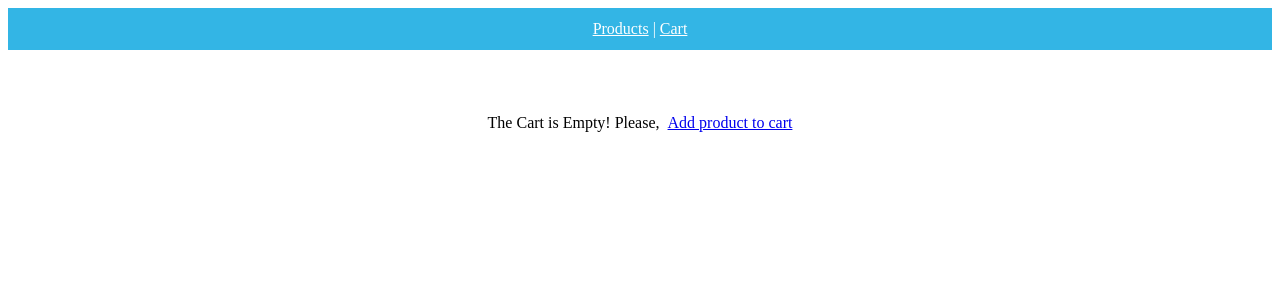
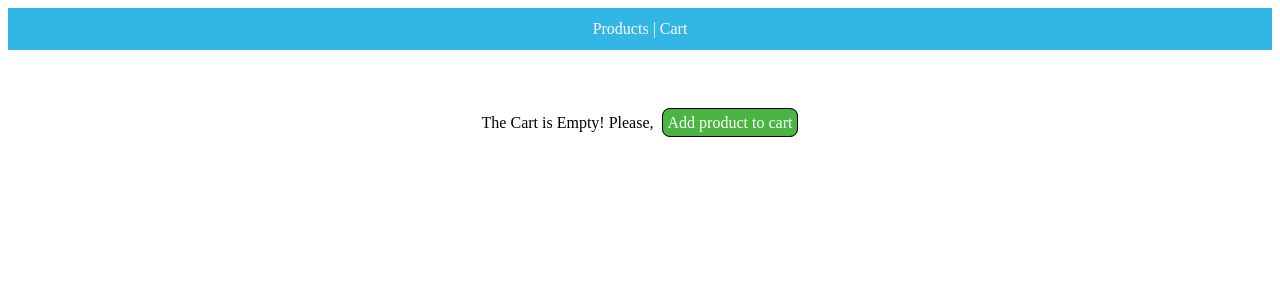
Before and after one commit to oumao/angstore, an Angular app: page /cart in a window 1280 px wide. Shown: the top 300 px of the page. Built offline with nearby package versions, Linux system fonts and the light colour scheme.

Commit message:
Global styles for entire app

```diff
--- a/src/styles.css
+++ b/src/styles.css
@@ -1 +1,44 @@
-/* You can add global styles to this file, and also import other style files */
+.btn {
+  height: 30px;
+  width: 150px;
+  border: 1px solid black;
+  border-radius: 8px;
+  padding: 10px;
+}
+
+.btn-success {
+  background: #4bb543;
+  width: 100px;
+  padding: 5px;
+  color: white;
+}
+
+.btn-primary {
+  background: #33b5e5;
+  width: 100px;
+  padding: 5px;
+  color: white;
+}
+
+.btn-danger {
+  background: #dc3545;
+  width: 100px;
+  padding: 5px;
+  color: white;
+}
+
+a:link {
+  text-decoration: none;
+}
+
+a:visited {
+  text-decoration: none;
+}
+
+a:hover {
+  text-decoration: none;
+}
+
+a:active {
+  text-decoration: none;
+}
```
